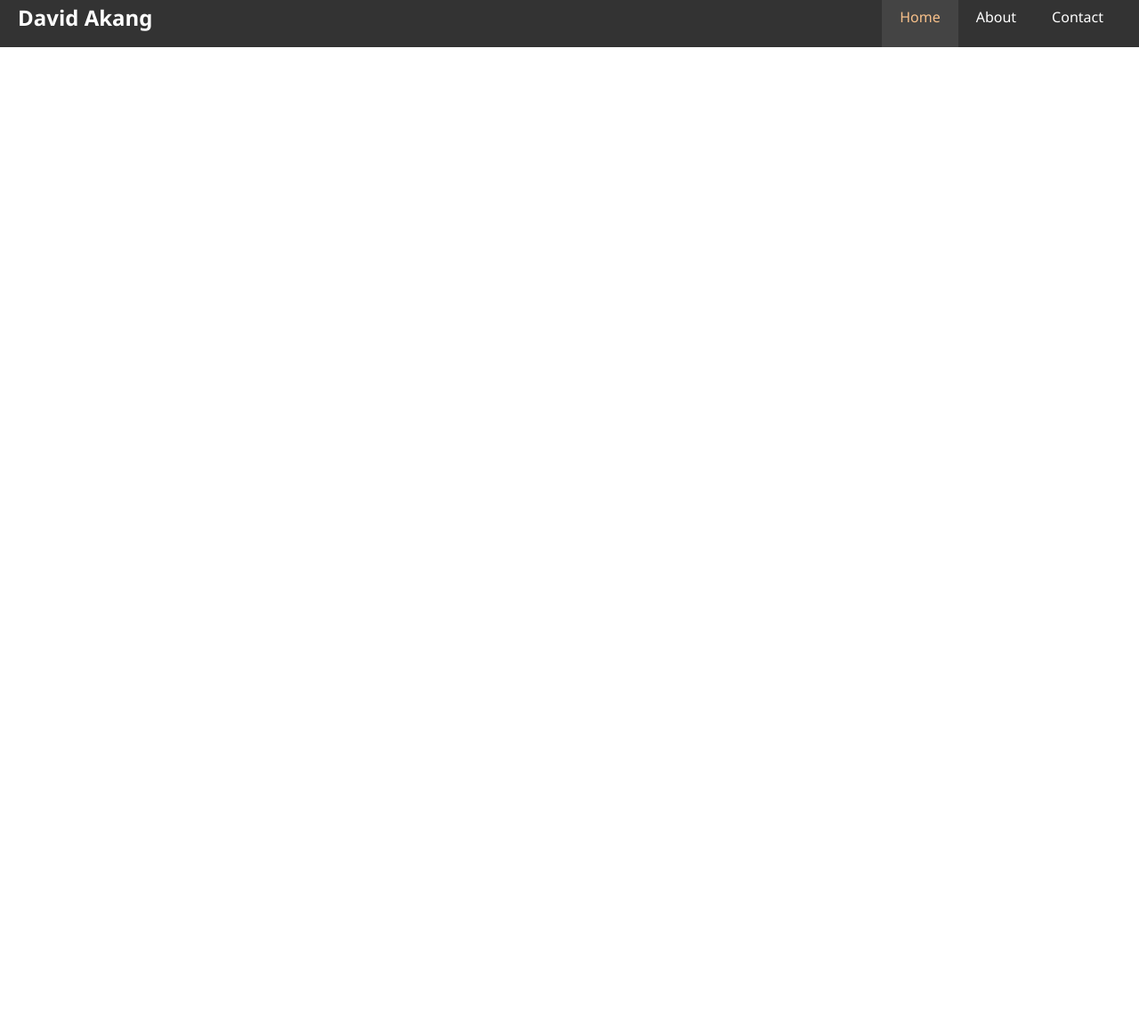
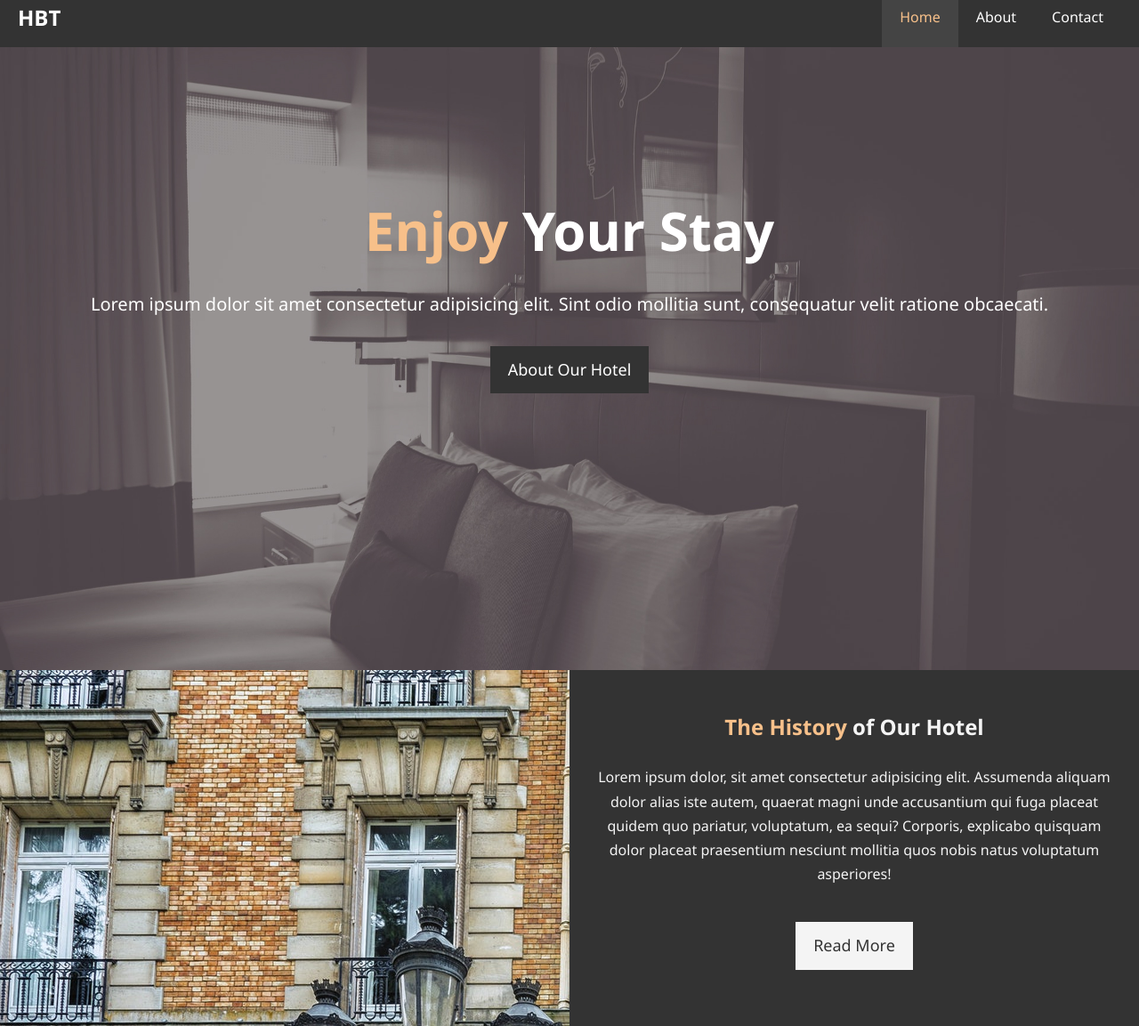
Before and after one commit to DBAKANG-GIT/HTMLandCSS, a plain HTML site: page David's About Website/index.html in a window 1280 px wide. Shown: the part 14-1167 px from the top of the page at 89% size. Before the commit the page ends 800 px from the top, so only its background shows below. Drawn offline with Linux system fonts and the light colour scheme.

Commit message:
Showcase and Home Info Completed

```diff
--- a/David's About Website/css/style.css
+++ b/David's About Website/css/style.css
@@ -32,6 +32,49 @@ p{
     padding: 0 20px;
 }
 
+.text-primary{ /* Adding it here so it can be reused */
+    color: #f7c08a; /*Cream Orange */
+}
+
+.lead-text{
+    font-size: 20px;
+}
+
+/* Button */
+.lead-button{
+    display: inline-block;
+    background-color:#333;
+    padding: 13px 20px;
+    border: none;
+    cursor: pointer;
+    font-size: 18px;
+}
+
+.lead-button:hover{
+    background-color: #f7c08a;
+    color: #333;
+
+}
+
+.button-light{
+    background-color: #f4f4f4;
+    color: #333;
+}
+
+/* Paragraph Background */
+.bg-dark{
+    background-color: #333;
+    color: #f4f4f4;
+}
+.bg-light{
+    background-color: #f4f4f4;
+    color: #333;
+}
+.bg-primary{
+    background-color: #f7c08a;
+    color: #f4f4f4;
+}
+
 /* Navbar */
 #navbar{ /* # is for id*/
     background: #333;
@@ -64,3 +107,49 @@ p{
     color: #f7c08a; /*Cream Orange */
     background:  #444;
 }
+
+/* Showcase */
+#showcase{
+    background: url(../img/showcase.jpg) no-repeat center center/cover;
+    height: 700px;
+}
+#showcase .container .showcase-content{
+    color: #fff;
+    text-align: center;
+    padding-top: 170px;
+}
+
+#showcase .showcase-content h1{
+    font-size: 60px;
+    line-height: 1.2em;
+}
+/*Adding Padding to push button downstairs */
+#showcase .showcase-content p{
+    padding-bottom: 20px;
+    line-height: 1.7em;
+}
+
+/* Home Info */
+#home-info{
+    height: 400px;
+}
+
+#home-info .info-img{
+    float: left;
+    width: 50%;
+    background: URL(../img/photo-1.jpg);
+    min-height: 100%;
+}
+
+#home-info .info-content{
+    float: right;
+    width: 50%;
+    padding: 50px 30px;
+    text-align: center;
+    overflow: hidden;
+}
+
+#home-info .info-content p{
+    padding-bottom: 30px;
+
+}
--- a/David's About Website/index.html
+++ b/David's About Website/index.html
@@ -4,17 +4,19 @@
 <head>
     <meta charset="UTF-8">
     <meta name="viewport" content="width=device-width, initial-scale=1.0">
-    <title>David Akang | Welcome </title>
+    <title>Hotel BT | Welcome </title>
     <meta name="description" content="Welcome to the  most extradionary website in
     the the world">
     <meta name="keywords" content="tech, careers and finance">
     <link rel="stylesheet" href="css/style.css">
 </head>
+
 <body>
+    <!-- Header -> Sections -> Footer -->
     <header>
         <nav id="navbar">
             <div class="container">
-                <h1 class="logo"><a href="index.html">David Akang</a></h1>
+                <h1 class="logo"><a href="index.html">HBT</a></h1>
                 <ul>
                     <li><a class="current" href="index.html">Home</a></li>
                     <li><a href="#">About</a></li>
@@ -22,7 +24,41 @@
                 </ul>
             </div>
         </nav>
+        <div id="showcase">
+            <div class="container">
+                <div class="showcase-content">
+                    <h1><span class="text-primary">Enjoy </span> Your Stay</h1>
+                    <p class="lead-text">Lorem ipsum dolor sit amet consectetur adipisicing elit. Sint odio mollitia
+                        sunt,
+                        consequatur velit ratione obcaecati.</p>
+                    <a href="about.html" class="lead-button">About Our Hotel</a>
+                </div>
+            </div>
+        </div>
     </header>
+
+    <section id = "home-info" class="bg-dark">
+        <div class="info-img"></div>
+        <div class="info-content">
+            <h2><span class = "text-primary"> The History </span> of Our Hotel</h2>
+            <p>
+                Lorem ipsum dolor, sit amet consectetur adipisicing elit.
+                Assumenda aliquam dolor alias iste autem,
+                quaerat magni unde accusantium qui fuga placeat quidem
+                quo pariatur, voluptatum, ea sequi? Corporis, explicabo
+                quisquam dolor placeat praesentium nesciunt mollitia quos
+                nobis natus voluptatum asperiores!
+            </p>
+            <a href="about.html" class="lead-button button-light "> Read More</a>
+        </div>
+
+    </section>
+
+
+
+
+
+
 </body>
 
 </html>
```
Also changed, not shown: David's About Website/img/David Akang Backdrop.jpeg (added), David's About Website/img/Showcase backdrop.jpg (added).
